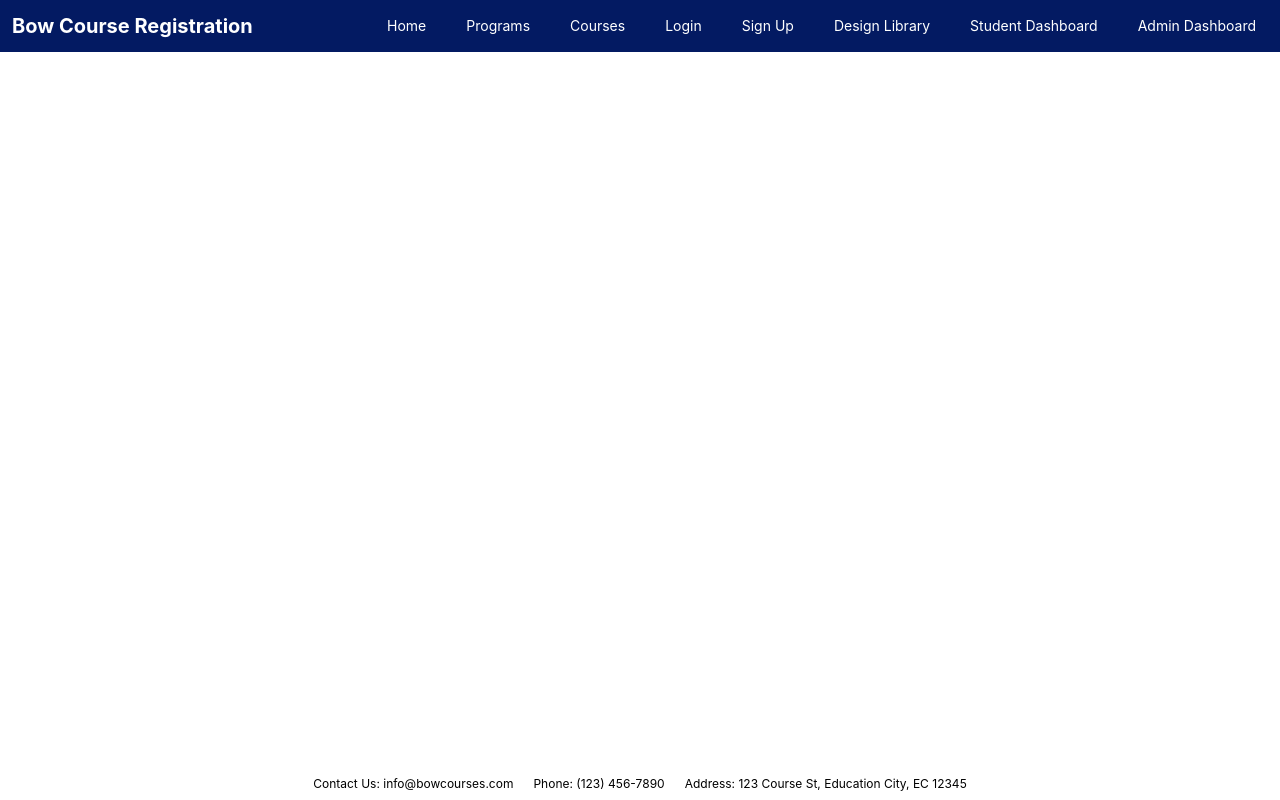
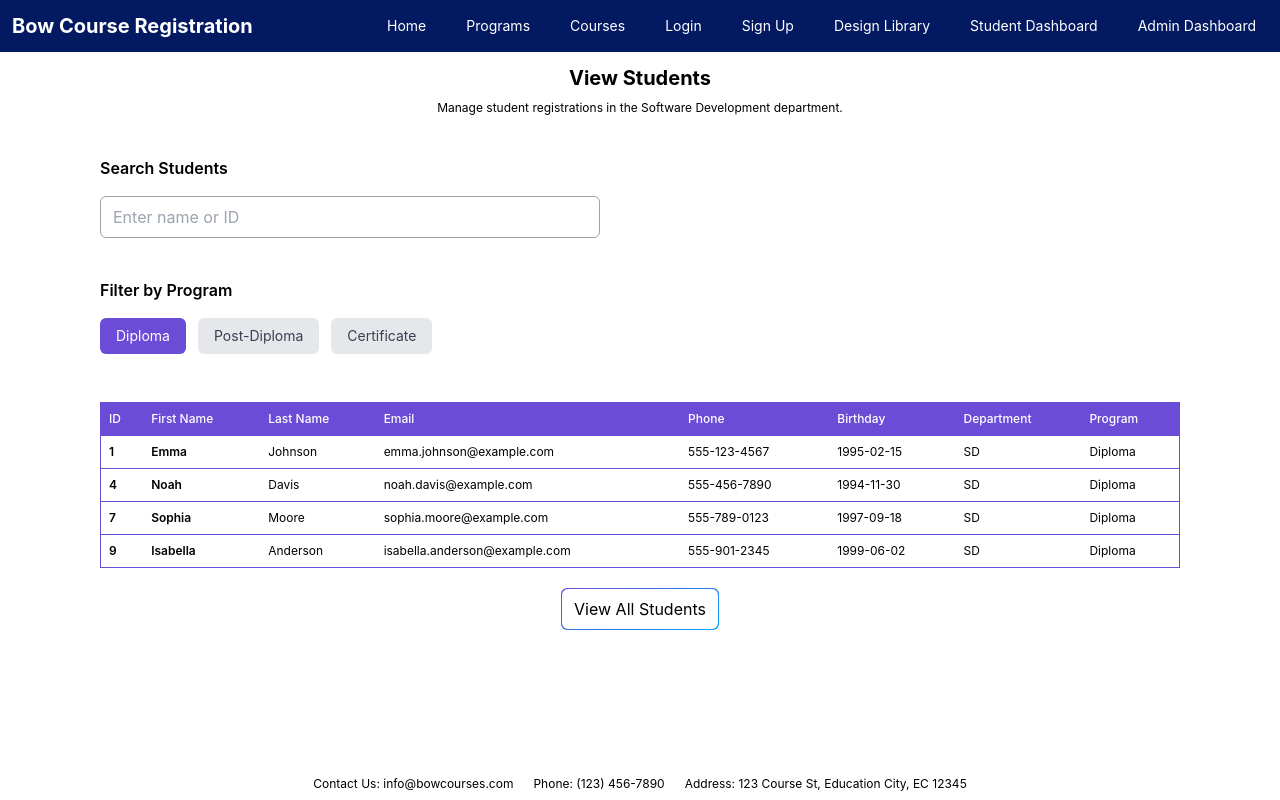
Before and after one commit to TyLandry/bow-course-registration---group-1, a React (Create React App) app: page /student-list in a window 1280 px wide. Built offline with nearby package versions, Linux system fonts and the light colour scheme.

Commit message:
Add student list page

```diff
--- a/src/App.js
+++ b/src/App.js
@@ -7,6 +7,7 @@ import StudentDashboard from "./pages/StudentDashboard";
 import LoginPage from "./pages/LoginPage";
 import SignUpPage from "./pages/SignupPage";
 import AdminDashboard from "./pages/AdminDashboard";
+import StudentListPage from "./pages/StudentListPage";
 
 export default function App() {
   return (
@@ -20,8 +21,9 @@ export default function App() {
             <Route path="/design-library" element={<DesingLibrary />} />
             <Route path="/student-dashboard" element={<StudentDashboard />} />
             <Route path="/login" element={<LoginPage />} />
-            <Route path="/signup" element={<SignUpPage/>}></Route>
+            <Route path="/signup" element={<SignUpPage />}></Route>
             <Route path="/admin-dashboard" element={<AdminDashboard />} />
+            <Route path="/student-list" element={<StudentListPage />} />
           </Routes>
         </div>
         <Footer />
--- /dev/null
+++ b/src/components/Student.jsx
@@ -0,0 +1,23 @@
+export default function Student({
+  id,
+  firstName,
+  lastName,
+  email,
+  phone,
+  birthday,
+  department,
+  program,
+}) {
+  return (
+    <tr className="text-xs borer-[1px] border-[1px] border-[var(--system-purple)]">
+      <td className="font-semibold p-2">{id}</td>
+      <td className="font-semibold p-2">{firstName}</td>
+      <td className="p-2">{lastName}</td>
+      <td className="p-2">{email}</td>
+      <td className="p-2">{phone}</td>
+      <td className="p-2">{birthday}</td>
+      <td className="p-2">{department}</td>
+      <td className="p-2">{program}</td>
+    </tr>
+  );
+}
--- a/src/pages/StudentListPage.jsx
+++ b/src/pages/StudentListPage.jsx
@@ -0,0 +1,120 @@
+import { useState, useEffect } from "react";
+import students from "../temp_data/students.json";
+import Student from "../components/Student";
+
+export default function StudentListPage() {
+  const [selectedProgram, setSelectedProgram] = useState("Diploma");
+  const [filteredStudent, setFilteredStudent] = useState(students);
+  const [searchValue, setSearchValue] = useState("");
+  const [studentShow, setStudentShow] = useState(false);
+
+  useEffect(() => {
+    const result = students.filter((s) => s.program === selectedProgram);
+    setFilteredStudent(
+      result.filter(
+        (r) =>
+          r.firstName.toLowerCase().startsWith(searchValue.toLowerCase()) ||
+          r.lastName.toLowerCase().startsWith(searchValue.toLowerCase()) ||
+          r.id.toLowerCase().startsWith(searchValue.toLowerCase())
+      )
+    );
+  }, [selectedProgram, searchValue]);
+
+  return (
+    <div className="flex flex-col gap-10">
+      <div className="flex flex-col gap-2 items-center">
+        <h1 className="text-xl font-bold">View Students</h1>
+        <h3 className="text-xs">
+          Manage student registrations in the Software Development department.
+        </h3>
+      </div>
+      <div>
+        <h2 className="font-semibold">Search Students</h2>
+        <input
+          type="text"
+          placeholder="Enter name or ID"
+          onChange={(e) => setSearchValue(e.target.value)}
+          className="border border-gray-400 rounded-md px-3 py-2 w-[500px] focus:outline-none focus:ring-2 focus:ring-blue-500 mt-4"
+        />
+      </div>
+      <div>
+        <h2 className="font-semibold">Filter by Program</h2>
+        <div className="flex gap-3 mt-4">
+          {["Diploma", "Post-Diploma", "Certificate"].map((program) => (
+            <button
+              key={program}
+              onClick={() => setSelectedProgram(program)}
+              className={`px-4 py-2 text-sm rounded-md ${
+                selectedProgram === program
+                  ? "bg-1 text-white"
+                  : "bg-gray-200 text-gray-700 hover:bg-gray-300"
+              }`}
+            >
+              {program}
+            </button>
+          ))}
+        </div>
+      </div>
+
+      <div>
+        <table className="min-w-full divide-y divide-gray-200 border-[1px] border-[var(--system-purple)] mt-2">
+          <thead className="bg-1 text-white">
+            <tr className="text-xs font-medium">
+              <td className="p-2">ID</td>
+              <td className="p-2">First Name</td>
+              <td className="p-2">Last Name</td>
+              <td className="p-2">Email</td>
+              <td className="p-2">Phone</td>
+              <td className="p-2">Birthday</td>
+              <td className="p-2">Department</td>
+              <td className="p-2">Program</td>
+            </tr>
+          </thead>
+          <tbody>
+            <>
+              {filteredStudent.slice(0, 4).map((s) => (
+                <Student
+                  id={s.id}
+                  firstName={s.firstName}
+                  lastName={s.lastName}
+                  email={s.email}
+                  phone={s.phone}
+                  birthday={s.birthday}
+                  department={s.department}
+                  program={s.program}
+                />
+              ))}
+              {studentShow &&
+                filteredStudent
+                  .slice(4)
+                  .map((s) => (
+                    <Student
+                      id={s.id}
+                      firstName={s.firstName}
+                      lastName={s.lastName}
+                      email={s.email}
+                      phone={s.phone}
+                      birthday={s.birthday}
+                      department={s.department}
+                      program={s.program}
+                    />
+                  ))}
+            </>
+          </tbody>
+        </table>
+        {filteredStudent.length > 4 && (
+          <button
+            className="btn-primary-outlined mt-5 mx-auto block"
+            onClick={() => setStudentShow(!studentShow)}
+          >
+            {studentShow ? (
+              <p className="py-2 px-3">View Less Students</p>
+            ) : (
+              <p className="py-2 px-3">View All Students</p>
+            )}
+          </button>
+        )}
+      </div>
+    </div>
+  );
+}
--- /dev/null
+++ b/src/temp_data/students.json
@@ -0,0 +1,102 @@
+[
+  {
+    "id": "1",
+    "firstName": "Emma",
+    "lastName": "Johnson",
+    "email": "emma.johnson@example.com",
+    "phone": "555-123-4567",
+    "birthday": "1995-02-15",
+    "department": "SD",
+    "program": "Diploma"
+  },
+  {
+    "id": "2",
+    "firstName": "Liam",
+    "lastName": "Smith",
+    "email": "liam.smith@example.com",
+    "phone": "555-234-5678",
+    "birthday": "1992-08-22",
+    "department": "SD",
+    "program": "Post-Diploma"
+  },
+  {
+    "id": "3",
+    "firstName": "Olivia",
+    "lastName": "Brown",
+    "email": "olivia.brown@example.com",
+    "phone": "555-345-6789",
+    "birthday": "1998-05-10",
+    "department": "SD",
+    "program": "Certificate"
+  },
+  {
+    "id": "4",
+    "firstName": "Noah",
+    "lastName": "Davis",
+    "email": "noah.davis@example.com",
+    "phone": "555-456-7890",
+    "birthday": "1994-11-30",
+    "department": "SD",
+    "program": "Diploma"
+  },
+  {
+    "id": "5",
+    "firstName": "Ava",
+    "lastName": "Miller",
+    "email": "ava.miller@example.com",
+    "phone": "555-567-8901",
+    "birthday": "1996-07-25",
+    "department": "SD",
+    "program": "Post-Diploma"
+  },
+  {
+    "id": "6",
+    "firstName": "William",
+    "lastName": "Wilson",
+    "email": "william.wilson@example.com",
+    "phone": "555-678-9012",
+    "birthday": "1993-03-12",
+    "department": "SD",
+    "program": "Certificate"
+  },
+  {
+    "id": "7",
+    "firstName": "Sophia",
+    "lastName": "Moore",
+    "email": "sophia.moore@example.com",
+    "phone": "555-789-0123",
+    "birthday": "1997-09-18",
+    "department": "SD",
+    "program": "Diploma"
+  },
+  {
+    "id": "8",
+    "firstName": "James",
+    "lastName": "Taylor",
+    "email": "james.taylor@example.com",
+    "phone": "555-890-1234",
+    "birthday": "1990-12-05",
+    "department": "SD",
+    "program": "Certificate"
+  },
+  {
+    "id": "9",
+    "firstName": "Isabella",
+    "lastName": "Anderson",
+    "email": "isabella.anderson@example.com",
+    "phone": "555-901-2345",
+    "birthday": "1999-06-02",
+    "department": "SD",
+    "program": "Diploma"
+  },
+  {
+    "id": "10",
+    "firstName": "Benjamin",
+    "lastName": "Thomas",
+    "email": "benjamin.thomas@example.com",
+    "phone": "555-012-3456",
+    "birthday": "1991-04-20",
+    "department": "SD",
+    "program": "Diploma"
+  }
+]
```
